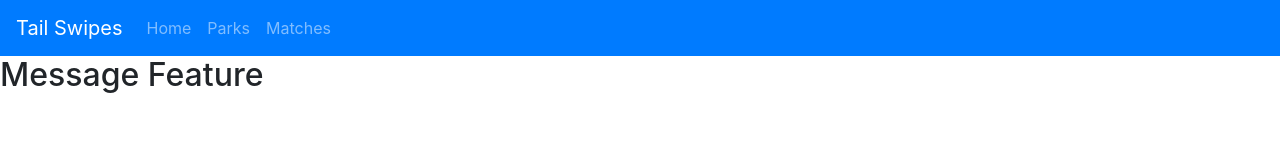
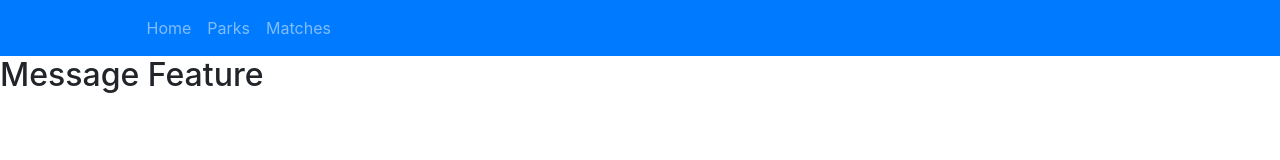
Before and after one commit to glennanj1/tail-swipes, a React (Create React App) app: page /messages in a window 1280 px wide. Shown: the top 160 px of the page. Built offline with nearby package versions, Linux system fonts and the light colour scheme.

Commit message:
added navlink import and tested it on navbar brand

```diff
--- a/src/components/Navigation.js
+++ b/src/components/Navigation.js
@@ -1,12 +1,14 @@
 import React from 'react';
 import Navbar from 'react-bootstrap/Navbar';
 import Nav from 'react-bootstrap/Nav'
+import {NavLink} from 'react-router-dom'
+
 
 export default class Navigation extends React.Component{
     render(){
         return(
             <Navbar collapseOnSelect bg='primary' variant="dark" expand="sm">
-              <Navbar.Brand  href="#home">Tail Swipes</Navbar.Brand>
+              <Navbar.Brand  href="#home"><NavLink to="/" exact>Tail Swipes</NavLink></Navbar.Brand>
               <Navbar.Toggle aria-controls="responsive-navbar-nav" />
               <Navbar.Collapse id="responsive-navbar-nav">
                     <Nav className="d-flex justify-content-end">
```
